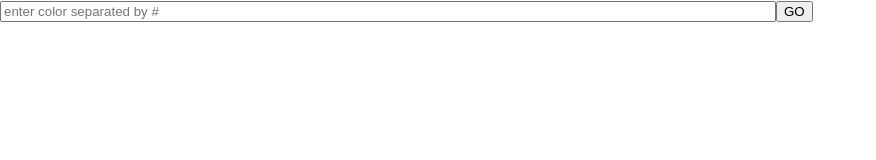
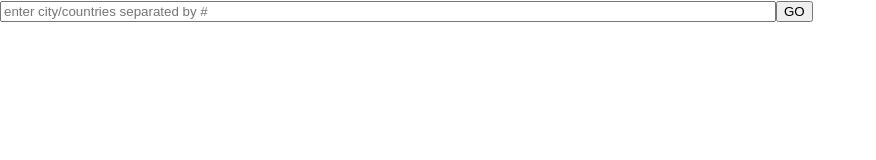
Before and after one commit to SimaKogan/react-project, a React (Create React App) app: page / in a window 1280 px wide. Shown: the top 160 px of the page, without its empty margins (0-876 px from the left). Built offline with nearby package versions, Linux system fonts and the light colour scheme.

Commit message:
Dynamic timers

```diff
--- a/src/App.tsx
+++ b/src/App.tsx
@@ -1,31 +1,43 @@
+import React from 'react';
 import { Input } from './components/Input';
-import React from 'react';
-
+import { Timer } from './components/Timer';
 
 
 function App() {
-  const properties: React.CSSProperties = {
-    display: "flex",
-    flexWrap: "wrap"
+  const flexColumn: React.CSSProperties = { display: "flex", flexDirection: "column" }
+  const flexRow: React.CSSProperties = { display: "flex", flexDirection: "row" ,
+  justifyContent: "space-around", width: "50vw", marginTop: "4vh"}
+  const [cityCountries, setCityCountries] = React.useState<string[]>([]);
+  function inputProcessFun(value: string): string {
+    const cityCountriesFromInput: string[] = value.split("#");
+    let res:string = '';
+    if(cityCountriesFromInput.length % 2 != 0) {
+      res = "There should be even number of the country/cities"
+    } else {
+        setCityCountries(cityCountriesFromInput.slice());
+    }
+    return res;
   }
-  const [colors,setcolors] = React.useState<string[]>([])
-function creatingDivs(value:string): string {
-    const colors: string[] = value.split("#") ;// red#green => ['red,'green']
-    setcolors(colors.slice());
-    return '';
-}
-function getDivs(colors: string[]): JSX.Element[]{
-  return colors.map(color => <div style={{width:"5vw" , height:"5vh",
-backgroundColor:color}}></div>)
+  function getTimers(): JSX.Element[] {
+    const res: JSX.Element[] = [];
+    for(let i = 0; i < cityCountries.length; i+=2) {
+      res.push(<div style={flexRow}>
+        <Timer cityOrCountry={cityCountries[i]} />
+        <Timer cityOrCountry={cityCountries[i + 1]} />
+      </div>)
+    }
+
+    return res;
+  }
+
+  return <div style={flexColumn}>
+    <Input placeHolder={'enter city/countries separated by #'}
+     inputProcess={inputProcessFun}/>
+     {getTimers()}
+
+
+  </div>
+
 }
 
-return <section style={{display: "flex",flexDirection:"column"}}>
-   <Input placeHolder={'enter color separated by #'} inputProcess={creatingDivs}/>
-    <section style={properties}>
-   {getDivs(colors)}
-    </section>
-
-  </section>
-
-}
 export default App;
--- /dev/null
+++ b/src/components/Timer.tsx
@@ -0,0 +1,49 @@
+
+import React from "react";
+
+import timeZones from "../time-zones";
+import { Input } from "./Input";
+type TimerProps = {
+    cityOrCountry: string;
+}
+export const Timer: React.FC<TimerProps> = (props) => {
+    const timeZoneIndex: number =
+     timeZones.findIndex(tz => JSON.stringify(tz).toLowerCase().includes(props.cityOrCountry.toLowerCase()));
+    const [timeZone, setTimeZone] = React.useState(timeZones[timeZoneIndex]?.name);
+    let timeZoneName = React.useRef (timeZone ?
+         props.cityOrCountry : "Israel");
+    const [time, setTime] = React.useState(new Date());
+    function tick() {
+        console.log("tick");
+        setTime(new Date());
+    }
+    React.useEffect(()=>{
+        const interval = setInterval(tick, 1000);
+        const timeZoneIndex: number =
+     timeZones.findIndex(tz => JSON.stringify(tz).includes(props.cityOrCountry));
+     timeZoneName.current = timeZone ?
+         props.cityOrCountry : "Israel"
+     setTimeZone(timeZones[timeZoneIndex]?.name)
+        return ()=>clearInterval(interval);
+    }, [props])
+
+    function processCityCountry(value: string): string {
+        const index =  timeZones.findIndex(tz => JSON.stringify(tz).includes(value));
+        let res = '';
+        if (index < 0) {
+            res = `${value} is wrong city / country, please type again`;
+        } else {
+            timeZoneName.current = value;
+            setTimeZone(timeZones[index].name);
+        }
+        return res;
+    }
+
+    return <div>
+        <Input placeHolder={"Enter city or country"} inputProcess={processCityCountry}/>
+        <h3 className='logo'>Time in {timeZoneName.current}</h3>
+        <label style={{display: "block",
+         textAlign: "center", fontSize: "2em"}}>
+            {time.toLocaleTimeString(undefined,{timeZone})}</label>
+    </div>
+}
```
